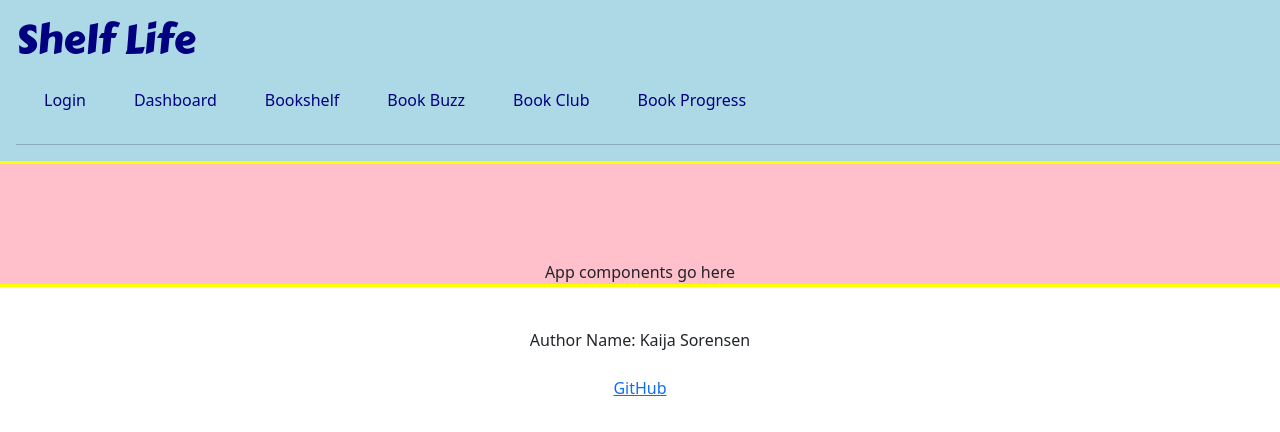
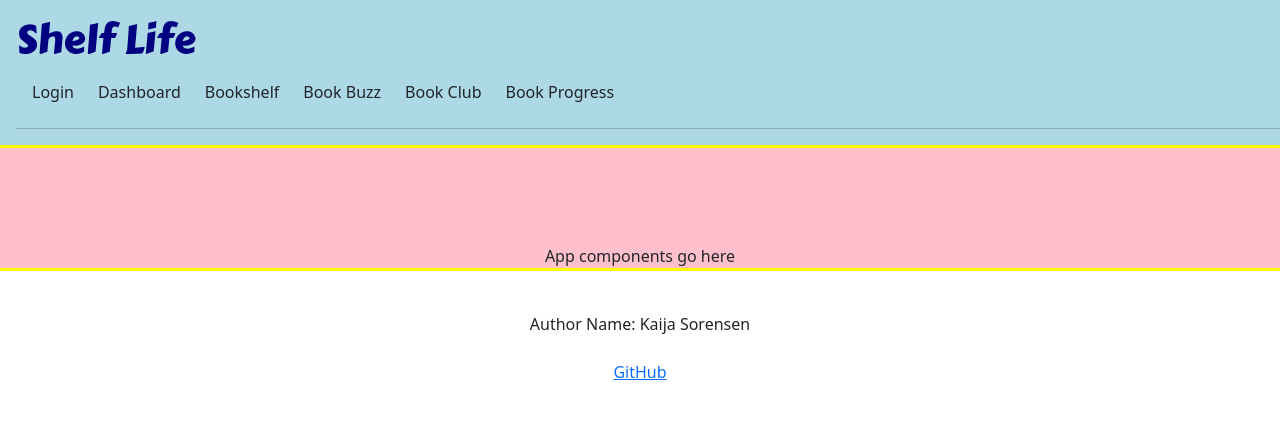
Before and after one commit to kaijakaye/startup, a React (Vite) app in the folder startup-react-p1/: page / in a window 1280 px wide. Shown: the top 432 px of the page. Built offline with nearby package versions, Linux system fonts and the light colour scheme.

Commit message:
nav links

```diff
--- a/startup-react-p1/src/app.jsx
+++ b/startup-react-p1/src/app.jsx
@@ -18,12 +18,12 @@ export default function App() {
 
         <nav className="navbar navbar-expand-lg">
             <menu>
-            <li><a href="index.html">Login</a></li>
-            <li><a href="dashboard.html">Dashboard</a></li>
-            <li><a href="bookshelf.html">Bookshelf</a></li>
-            <li><a href="bookbuzz.html">Book Buzz</a></li>
-            <li><a href="bookclub.html">Book Club</a></li>
-            <li><a href="bookprogress.html">Book Progress</a></li>
+            <li><NavLink className='nav-link' to='login'>Login</NavLink></li>
+            <li><NavLink className='nav-link' to='dashboard'>Dashboard</NavLink></li>
+            <li><NavLink className='nav-link' to='bookshelf'>Bookshelf</NavLink></li>
+            <li><NavLink className='nav-link' to='bookbuzz'>Book Buzz</NavLink></li>
+            <li><NavLink className='nav-link' to='bookclub'>Book Club</NavLink></li>
+            <li><NavLink className='nav-link' to='bookprogress'>Book Progress</NavLink></li>
             </menu>
         </nav>
 
```
